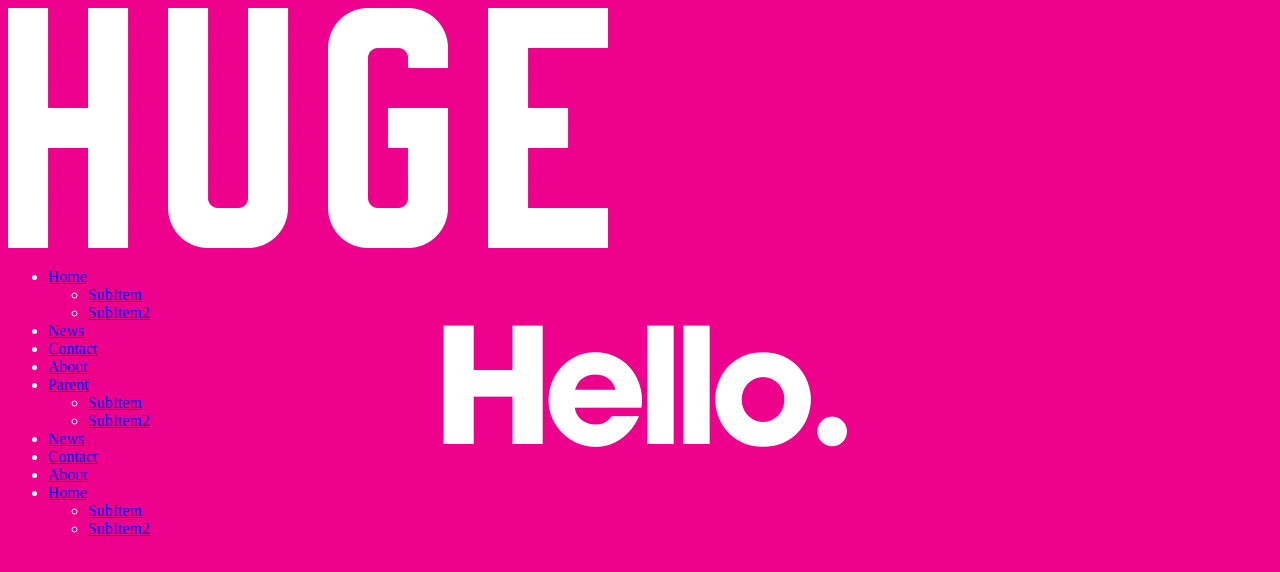
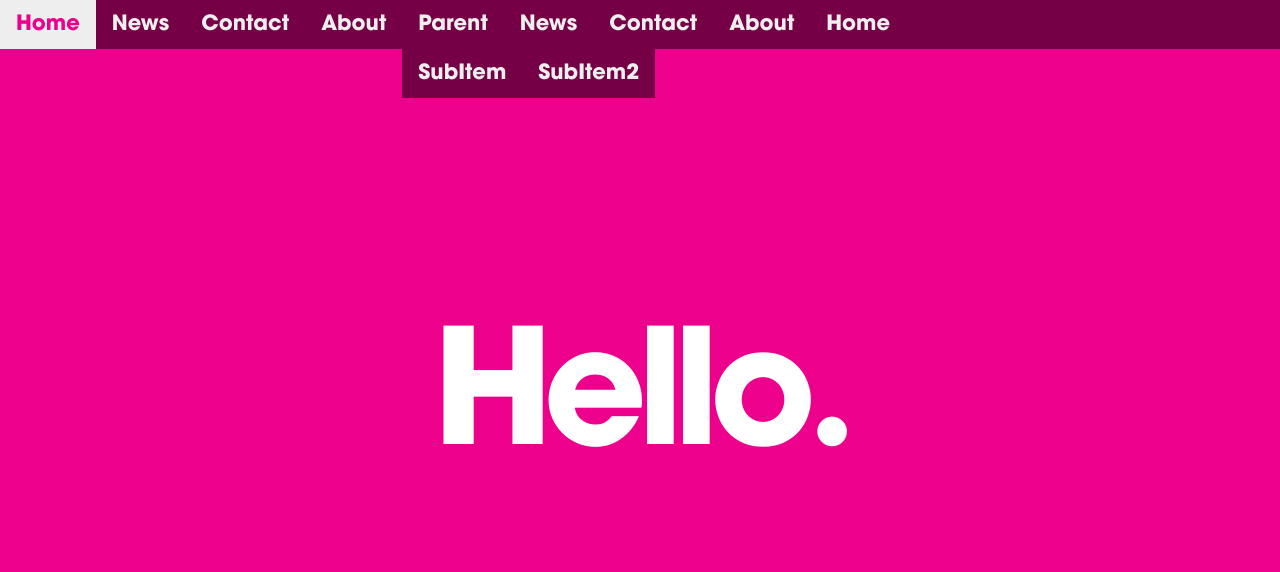
Before and after one commit to apbonillab/prueba1, a website: page public/index.html in a window 1280 px wide. Both pictures are taken after a click on the link "Parent". Drawn offline with Linux system fonts and the light colour scheme.

Commit message:
Add desktop css secondary menu

```diff
--- a/public/styles/nav-toogle.css
+++ b/public/styles/nav-toogle.css
@@ -1,7 +1,58 @@
-#nav-toggle{
+#nav-toggle,.nav-logo{
     display: none;
 }
-@media screen and (max-width:768px) {
+@media screen and (min-width:768px) {
+body{
+    margin: 0px;
+}
+ul {
+    list-style-type: none;
+    margin: 0px;
+    padding: 0px;
+    overflow: hidden;
+    background-color: rgba(0, 0, 0, 0.5);
+}
+
+li {
+    float: left;
+}
+
+li a {
+    display: block;
+    color:  #eee;
+    text-align: center;
+    padding: 14px 16px;
+    text-decoration: none;
+    font-family: 'HUGEAvantGardeBold';
+    font-size: 21px;
+}
+
+li a:hover {
+    background-color: #eee;
+    color:  #ec008c;
+}
+.child-start{
+    position: absolute;
+    display: none;
+}
+.child-show{
+    /*display:block;
+    float: left;
+    margin-left: -100%;
+    z-index:2;
+    position: relative;*/
+    position:fixed;
+    /*top:0px;*/
+    /*left:0px;*/
+    /*width:100%;*/
+}
+.child-hide{
+    position: absolute;
+    display: none;
+}
+
+}
+@media screen and (max-width:767px) {
 div.translucent-in{
     z-index: 1;
     top: 0px;
@@ -22,7 +73,7 @@ li>ul {
     margin: 0;
     padding: 0;
     width: 100%;
-    background-color: gba(0, 0, 0, 0.5);
+    background-color: rgba(0, 0, 0, 0.5);
     font-family: 'Galaxie';
     font-size: 48px;
 }
```
